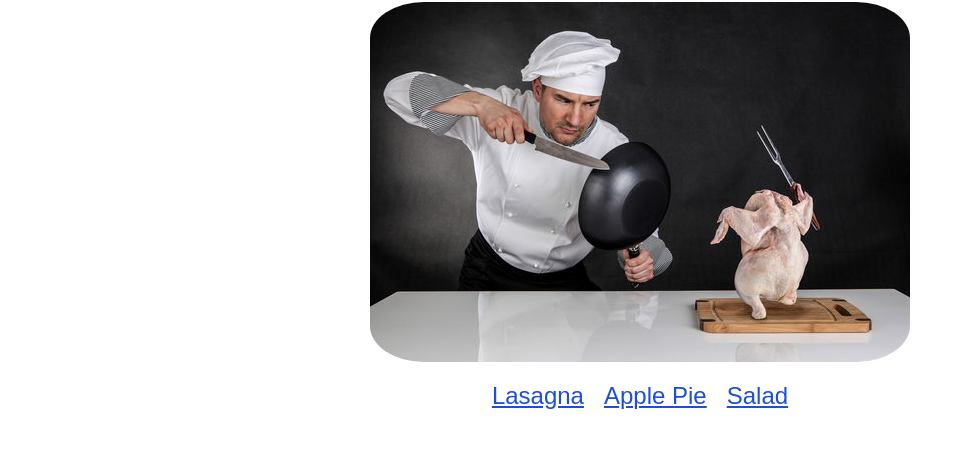
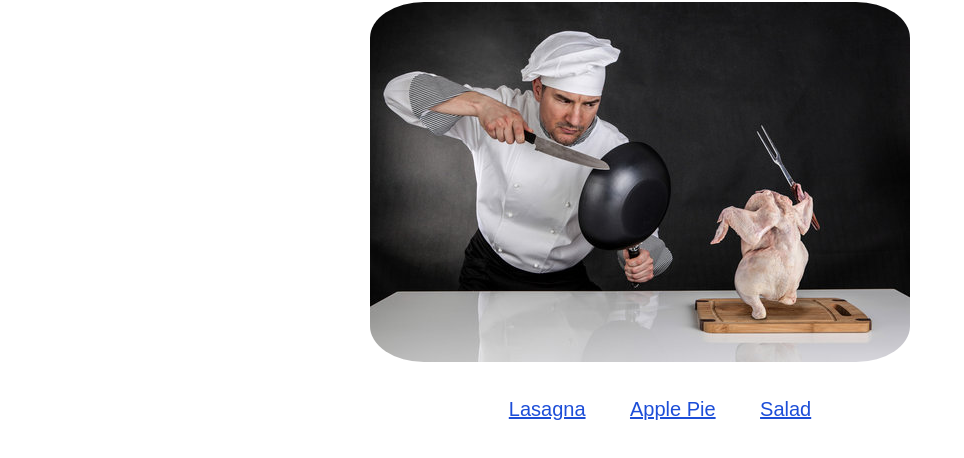
Before and after one commit to el0315/odin-recipes, a plain HTML site: page index.html in a window 1280 px wide. Shown: the part 78-536 px from the top of the page, without its empty margins (0-964 px from the left). Drawn offline with Linux system fonts and the light colour scheme.

Commit message:
Apply inline and block css learnings to the site
Identified that <p> is not appropriate to set content on new line. Instead, update display.

```diff
--- a/styles.css
+++ b/styles.css
@@ -1,9 +1,9 @@
 body {
-    font-family: Arial, Helvetica, sans-serif;
+  font-family: Arial, Helvetica, sans-serif;
 }
 
 h1 {
-    text-shadow: 1px 1px 1px rgba(0, 0, 0, 0.5);
+  text-shadow: 1px 1px 1px rgba(0, 0, 0, 0.5);
 }
 
 h3 {
@@ -11,21 +11,17 @@ h3 {
 }
 
 a {
-  text-decoration: underline;
   color: #1D4ED8;
 }
 
 a:hover {
-  text-decoration: underline;
   color: rgb(99, 156, 179);
 }
 
 img#home {
   display: block;
-  max-width: 100%;
   height: auto;
-  margin-left: auto;
-  margin-right: auto;
+  margin: auto;
 }
 
 img {
@@ -37,6 +33,9 @@ img {
   border-radius: 10%;
 }
 
+
+/* Pertains to recipe page styles */
+
 hr {
     border: 0;
     height: 0;
@@ -45,11 +44,10 @@ hr {
 }
 
 .recipe_list {
-    display: flex;
-    justify-content: center; /* Centers the items horizontally */
-    list-style-type: none;
-    margin: 0;
-    padding: 20px 0 0 0;
-    gap: 20px;
-    font-size: x-large;
+  text-align: center;
 }
+.recipe_list li {
+  display: inline-block;
+  margin: 20px;
+  font-size: 20px;
+}
```
Also changed, not shown: recipes/apple_pie.html (+1 -1 lines), recipes/lasagna.html (+1 -1 lines), recipes/salad.html (+1 -1 lines).
